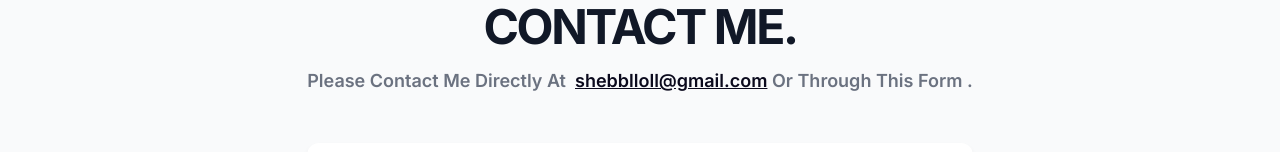
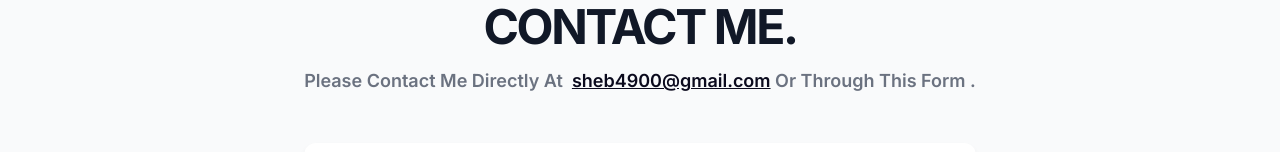
Before and after one commit to shebll/shebll.com, a Next.js app: page / in a window 1280 px wide. Shown: the part 11380-11532 px from the top of the page. Built offline with nearby package versions, Linux system fonts and the light colour scheme; no server answers.

Commit message:
update mail

```diff
--- a/app/components/Contact.tsx
+++ b/app/components/Contact.tsx
@@ -17,17 +17,17 @@ function Contact() {
       id="contact"
       className="flex justify-center items-center flex-col gap-12 scroll-m-28 max-w-[48rem]"
     >
-      <div className="flex justify-center items-center flex-col gap-4">
+      <div className="flex flex-col items-center justify-center gap-4">
         <h1 id="contact-me-section" className="headerText">
           Contact Me.
         </h1>
         <p className="subText">
           Please Contact Me Directly At &nbsp;
           <a
-            href="mailto:shebblloll@gmail.com"
+            href="mailto:sheb4900@gmail.com"
             className="underline text-[#0b0a1d] dark:text-gray-50"
           >
-            shebblloll@gmail.com
+            sheb4900@gmail.com
           </a>
           &nbsp;Or Through This Form .
         </p>
@@ -43,7 +43,7 @@ function Contact() {
           toast.success("successful send wait for my response");
           return;
         }}
-        className="flex justify-center items-center w-full flex-col gap-4"
+        className="flex flex-col items-center justify-center w-full gap-4"
       >
         <input
           type="email"
```
